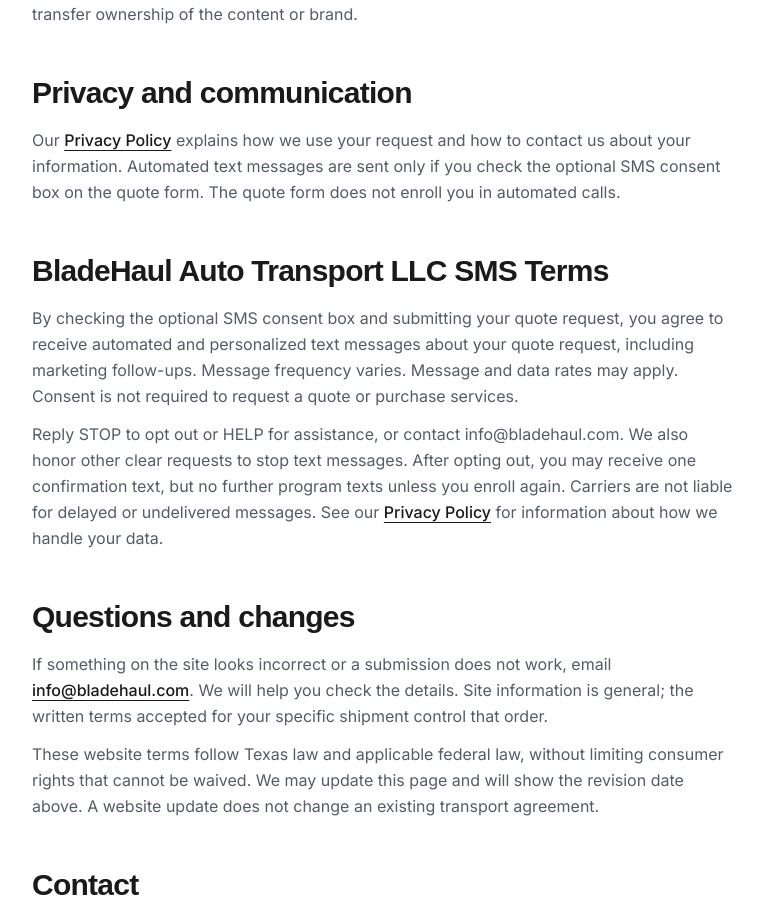
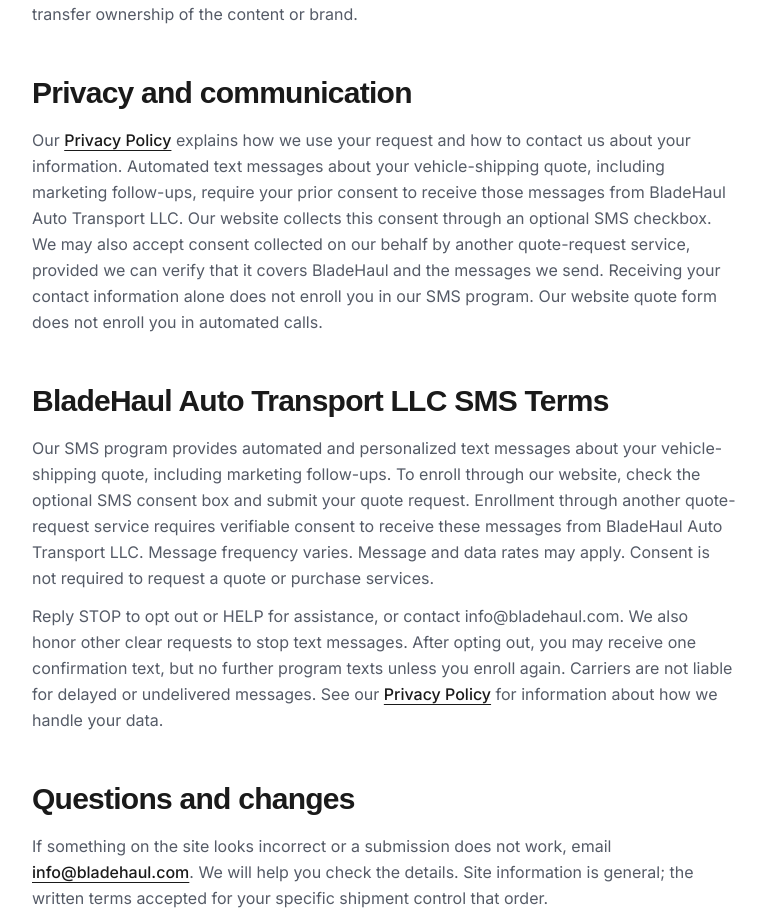
Before and after one commit to mishavlialko/bladehaul, a Next.js app: page /terms in a window 1280 px wide. Shown: the part 1449-2373 px from the top of the page, without its empty margins (256-1022 px from the left). Built offline with nearby package versions, Linux system fonts and the light colour scheme; no server answers; a web font is replaced by a local one.

Commit message:
Update Terms and Privacy for quote-request service SMS consent.

```diff
--- a/app/privacy/page.tsx
+++ b/app/privacy/page.tsx
@@ -73,6 +73,18 @@
               </p>
             </Section>
 
+            <Section title="Information from quote-request services">
+              <p>
+                If you request vehicle-shipping quotes through another service,
+                we may receive your contact details, shipment request, and any
+                consent record supplied with that request. We use this
+                information to respond within the scope of your request and any
+                applicable consent. Obtaining your information from another
+                service does not by itself establish permission to send
+                automated text messages.
+              </p>
+            </Section>
+
             <Section title="How we use it">
               <p>
                 We use your details to review the route and vehicle, prepare
@@ -85,9 +97,16 @@
                 We also use information to prevent duplicate requests and abuse,
                 resolve problems, and meet applicable recordkeeping
                 requirements. Providing a phone number and choosing SMS
-                follow-up are optional. Automated text messages are sent only if
-                you check the optional SMS consent box on the quote form. The
-                quote form does not enroll you in automated calls.
+                follow-up on our website are optional. Automated text messages
+                about your quote, including marketing follow-ups, require your
+                prior consent to receive those messages from BladeHaul Auto
+                Transport LLC. Our website collects this consent through an
+                optional SMS checkbox. We may also accept consent collected on
+                our behalf by another quote-request service, provided we can
+                verify that it covers BladeHaul and the messages we send.
+                Receiving your contact information alone does not enroll you in
+                our SMS program. Our website quote form does not enroll you in
+                automated calls.
               </p>
             </Section>
 
--- a/app/terms/page.tsx
+++ b/app/terms/page.tsx
@@ -117,9 +117,16 @@
                   Privacy Policy
                 </Link>{' '}
                 explains how we use your request and how to contact us about
-                your information. Automated text messages are sent only if you
-                check the optional SMS consent box on the quote form. The quote
-                form does not enroll you in automated calls.
+                your information. Automated text messages about your
+                vehicle-shipping quote, including marketing follow-ups, require
+                your prior consent to receive those messages from BladeHaul Auto
+                Transport LLC. Our website collects this consent through an
+                optional SMS checkbox. We may also accept consent collected on
+                our behalf by another quote-request service, provided we can
+                verify that it covers BladeHaul and the messages we send.
+                Receiving your contact information alone does not enroll you in
+                our SMS program. Our website quote form does not enroll you in
+                automated calls.
               </p>
             </Section>
 
@@ -128,12 +135,14 @@
               title="BladeHaul Auto Transport LLC SMS Terms"
             >
               <p>
-                By checking the optional SMS consent box and submitting your
-                quote request, you agree to receive automated and personalized
-                text messages about your quote request, including marketing
-                follow-ups. Message frequency varies. Message and data rates may
-                apply. Consent is not required to request a quote or purchase
-                services.
+                Our SMS program provides automated and personalized text
+                messages about your vehicle-shipping quote, including marketing
+                follow-ups. To enroll through our website, check the optional
+                SMS consent box and submit your quote request. Enrollment
+                through another quote-request service requires verifiable
+                consent to receive these messages from BladeHaul Auto Transport
+                LLC. Message frequency varies. Message and data rates may apply.
+                Consent is not required to request a quote or purchase services.
               </p>
               <p>
                 Reply STOP to opt out or HELP for assistance, or contact
```
